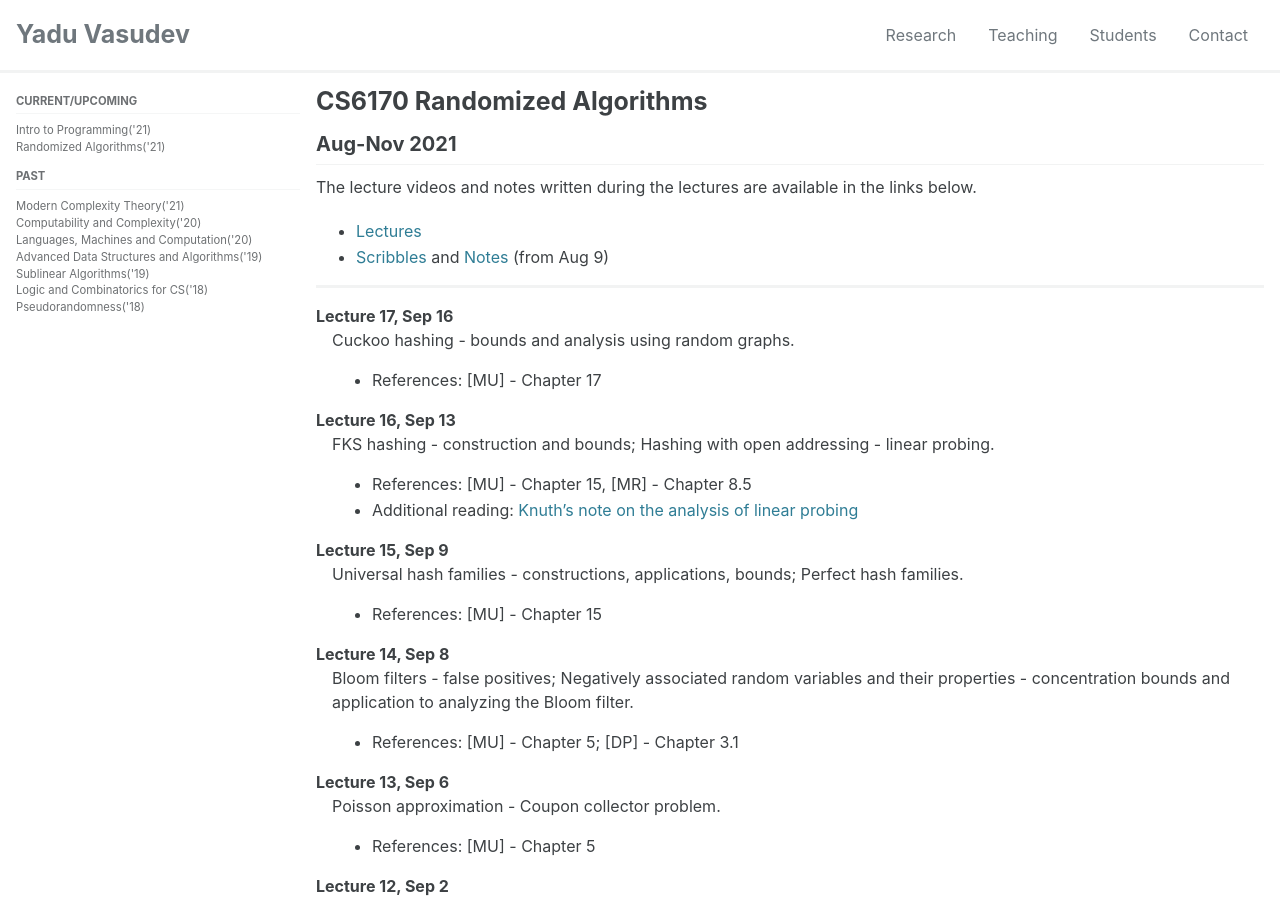
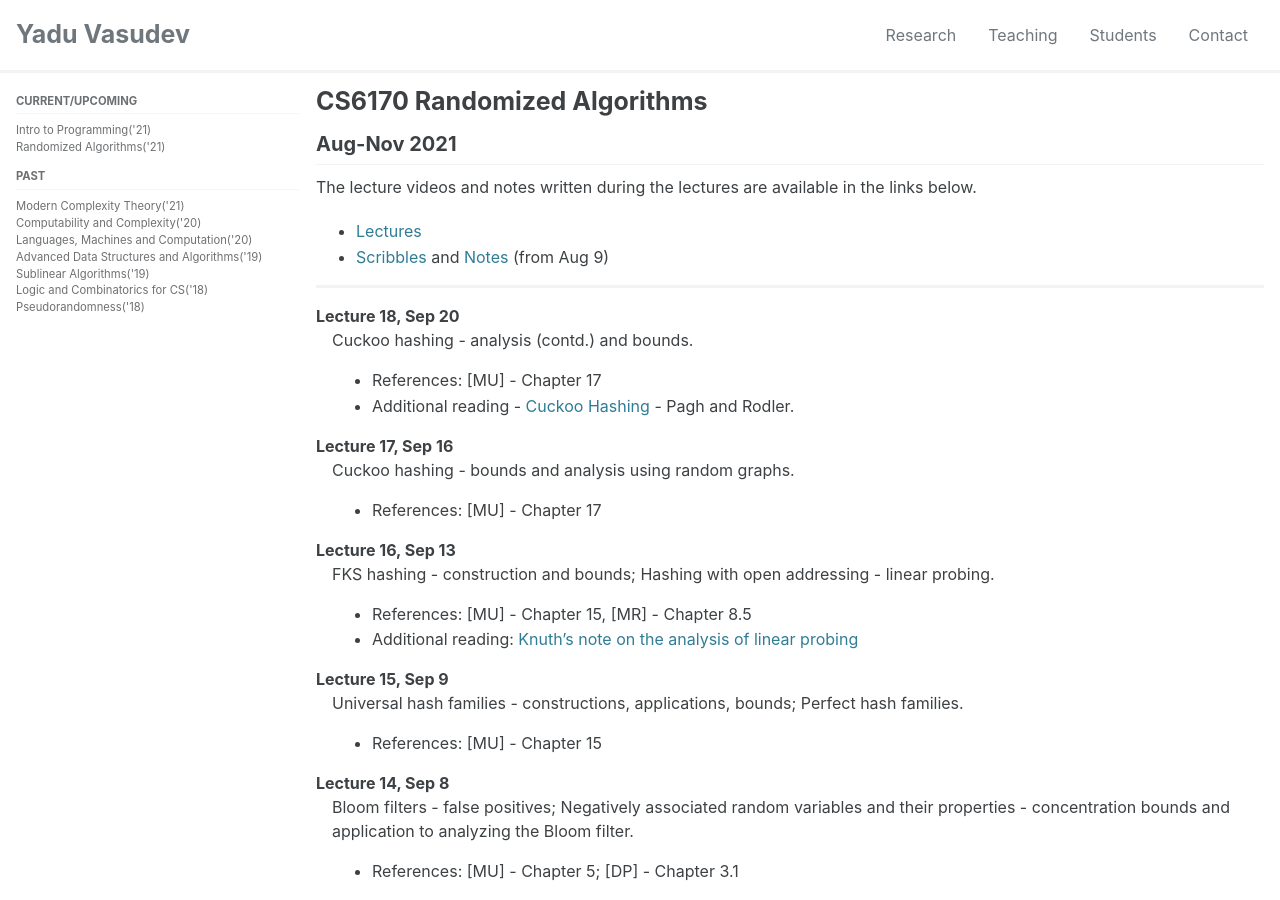
Before and after one commit to yaduvasudev/yaduvasudev.github.io, a Jekyll site: the page built from _pages/6170-21-lectures.md, in a window 1280 px wide and 900 px high. Built offline with Jekyll 4.4.1, drawn with Linux system fonts in a browser that asks for light colours; cached includes are drawn as plain includes; formulas are drawn with MathJax 3.

Commit message:
Update 6170-21-lectures.md
Lecture 18 added

```diff
--- a/_pages/6170-21-lectures.md
+++ b/_pages/6170-21-lectures.md
@@ -14,6 +14,11 @@ The lecture videos and notes written during the lectures are available in the li
 - [Scribbles](https://drive.google.com/drive/folders/1Qe_6Kr5V5LlGuCRcxGxqcOnaoGHpS57X?usp=sharing) and [Notes](https://1drv.ms/u/s!Av99lURRg1j_umQuc2a1uqqanbwr) (from Aug 9)
 
 ---
+Lecture 18, Sep 20
+: Cuckoo hashing - analysis (contd.) and bounds.
+- References: [MU] - Chapter 17
+- Additional reading - [Cuckoo Hashing](https://www.cs.tau.ac.il/~shanir/advanced-seminar-data-structures-2009/bib/pagh01cuckoo.pdf) - Pagh and Rodler.
+
 Lecture 17, Sep 16
 : Cuckoo hashing - bounds and analysis using random graphs.
 - References: [MU] - Chapter 17
```
